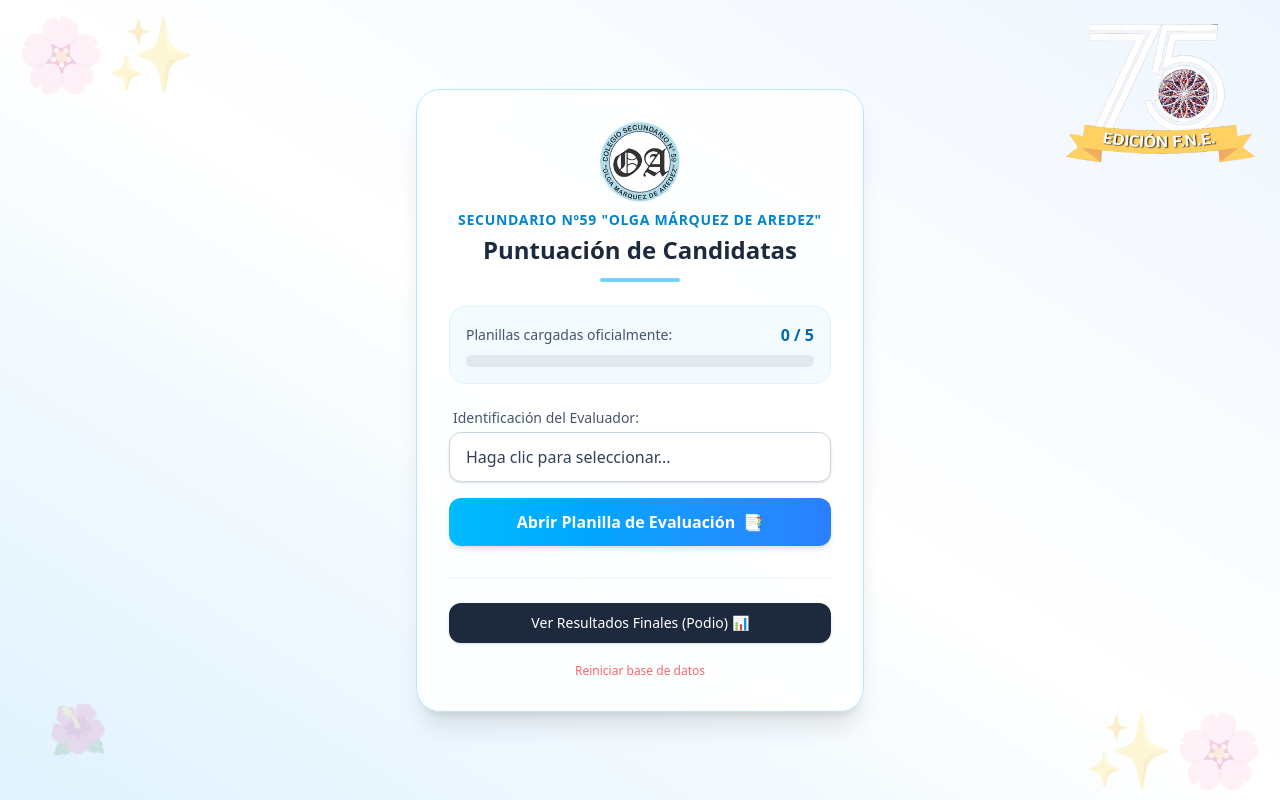
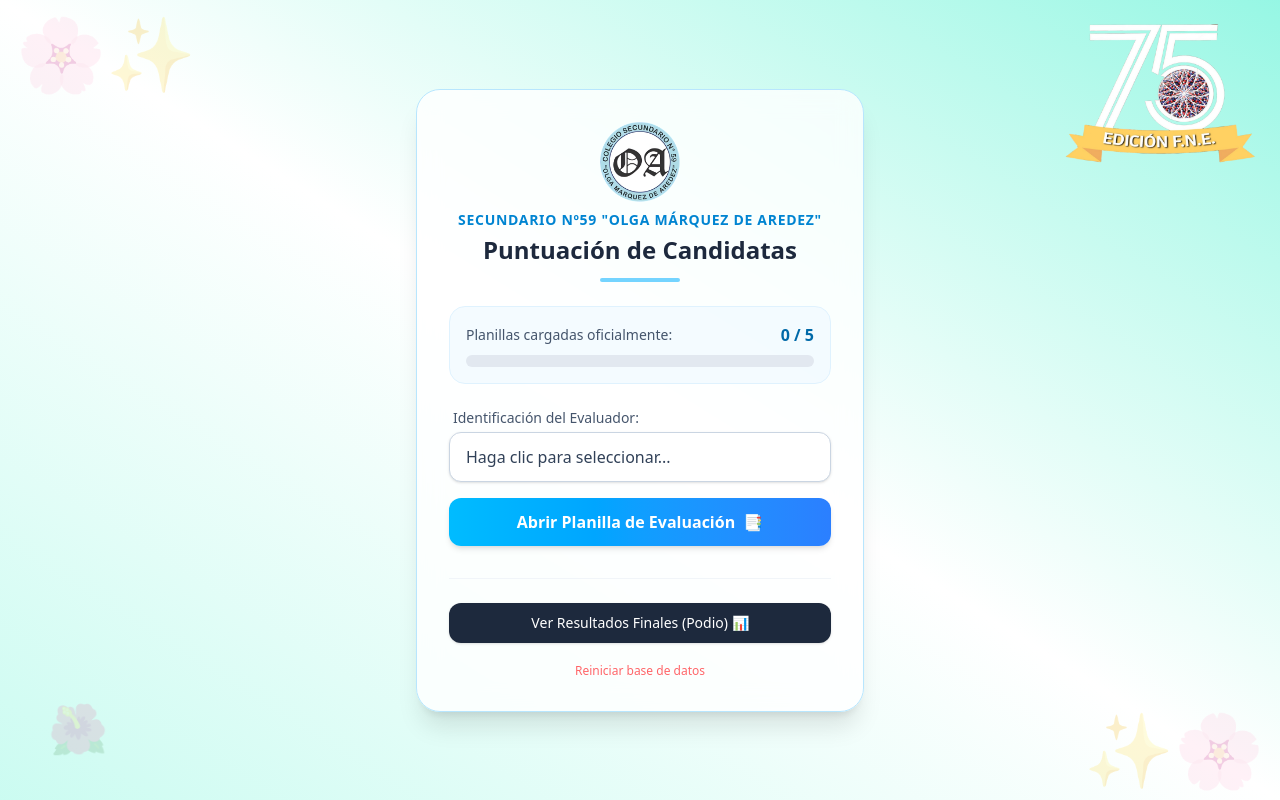
Before and after one commit to Franyur95/Practica---Sistema-de-Votaci-n, a Flask app: page / in a window 1280 px wide. Run offline with Flask 3, Linux system fonts and the light colour scheme.

Commit message:
Change background gradient color in login template

```diff
--- a/templates/login_jurado.html
+++ b/templates/login_jurado.html
@@ -7,7 +7,7 @@
     <!-- Conectamos Tailwind CSS para el diseño moderno -->
     <script src="https://cdn.jsdelivr.net/npm/@tailwindcss/browser@4"></script>
 </head>
-<body class="bg-gradient-to-tr from-sky-100 via-white to-blue-50 min-h-screen flex items-center justify-center p-4 relative overflow-x-hidden">
+<body class="bg-gradient-to-tr from-teal-100 via-white to-teal-200 min-h-screen flex items-center justify-center p-4 relative overflow-x-hidden">
 
     <!-- Adornos de flores artificiales flotantes en las esquinas -->
     <div class="absolute top-0 left-0 text-sky-300 opacity-20 text-7xl p-4 select-none pointer-events-none">🌸✨</div>
```
